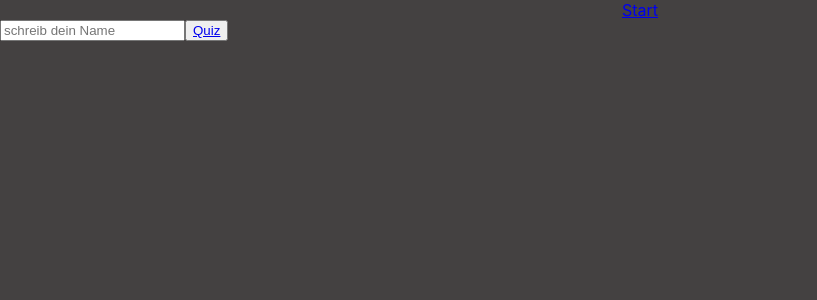
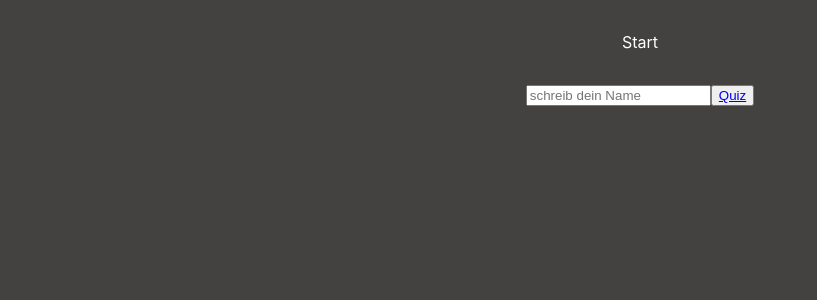
Before and after one commit to marceljaworski/myquiz, a React (Create React App) app: page / in a window 1280 px wide. Shown: the top 300 px of the page, without its empty margins (0-817 px from the left). Built offline with nearby package versions, Linux system fonts and the light colour scheme.

Commit message:
Link header styled

```diff
--- a/src/App.css
+++ b/src/App.css
@@ -2,10 +2,13 @@
   text-align: center;
   color: white;
 }
-.Start {
-  display: flex;
-
-  text-align: center;
-
+.Header {
+  color: white;
+  padding: 1rem;
+  margin: 1rem;
 
 }
+.Link {
+  color: white;
+  text-decoration: none;
+}
--- a/src/components/Header.js
+++ b/src/components/Header.js
@@ -3,8 +3,8 @@ import { Link } from "react-router-dom"
 
 export default function Header() {
   return (
-    <div>
-      <Link to="/">Start</Link>
+    <div className='Header' >
+      <Link className='Link' to="/">Start</Link>
     </div>
   )
 }
```
